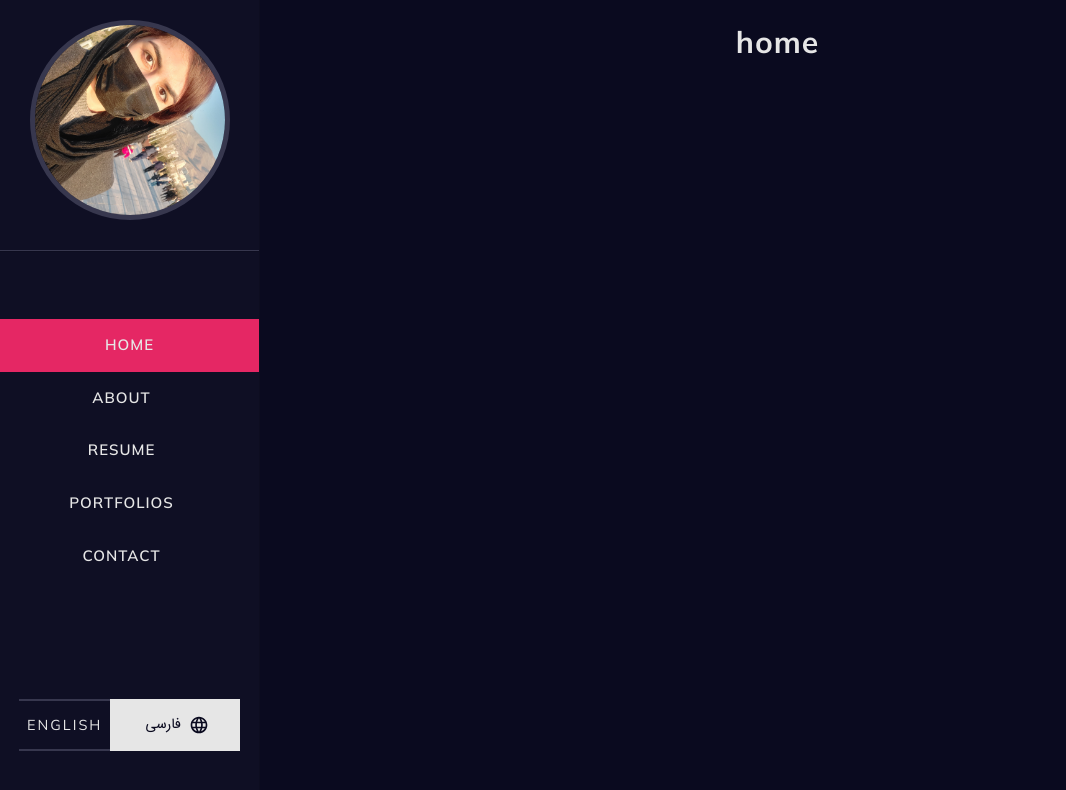
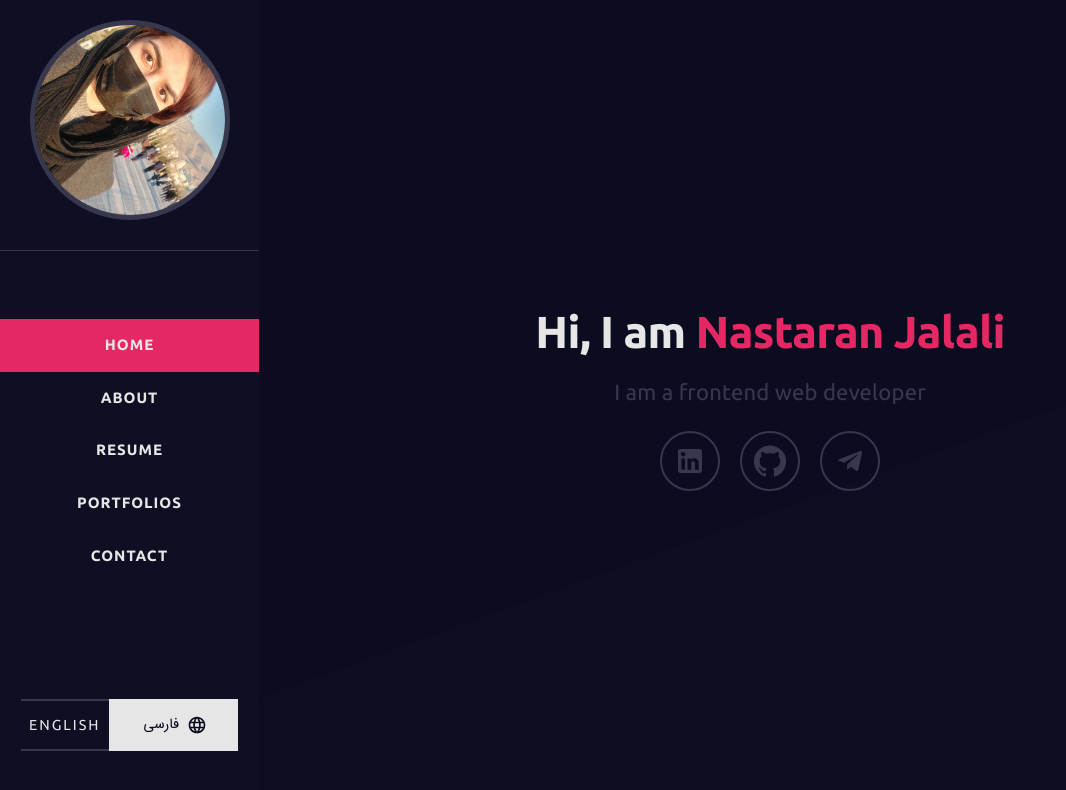
Before and after one commit to nastaranjalali/resumeReactApp, a React (Create React App) app: page / in a window 1280 px wide. Shown: the top 790 px of the page, without its empty margins (0-1066 px from the left). Built offline with nearby package versions, Linux system fonts and the light colour scheme; what jss-rtl would draw is missing.

Commit message:
add home page

```diff
--- a/package.json
+++ b/package.json
@@ -35,5 +35,8 @@
       "last 1 firefox version",
       "last 1 safari version"
     ]
+  },
+  "devDependencies": {
+    "prop-types": "^15.7.2"
   }
 }
--- a/public/index.html
+++ b/public/index.html
@@ -12,8 +12,7 @@
 
     <link rel="preconnect" href="https://fonts.googleapis.com">
     <link rel="preconnect" href="https://fonts.gstatic.com" crossorigin>
-    <link href="https://fonts.googleapis.com/css2?family=Mulish:ital,wght@0,200;0,300;0,400;0,500;0,600;0,700;0,800;0,900;1,200;1,300;1,400;1,500;1,600;1,700;1,800;1,900&display=swap" rel="stylesheet">
-    <link rel="apple-touch-icon" href="%PUBLIC_URL%/logo192.png" />
+    <link href="https://fonts.googleapis.com/css2?family=Ubuntu:wght@300;400;500;700&display=swap" rel="stylesheet">
     <link rel="stylesheet" href="fontCSS/fontiran.css">
     <!--
       manifest.json provides metadata used when your web app is installed on a
--- /dev/null
+++ b/src/assets/CSS/bgEffect.css
@@ -0,0 +1,29 @@
+html {
+    height: 100%;
+}
+
+body {
+    margin: 0;
+}
+
+.bg {
+    animation: slide 5s ease-in-out infinite alternate;
+    background-image: linear-gradient(-20deg, rgba(27, 27, 47, 0.5) 50%, #0f0f24 50%);
+    bottom: 0;
+    left: -100%;
+    opacity: .5;
+    position: fixed;
+    right: -50%;
+    top: 0;
+    z-index: -1;
+}
+
+
+@keyframes slide {
+    0% {
+        transform: translateX(-45%);
+    }
+    100% {
+        transform: translateX(25%);
+    }
+}
--- a/src/localization/index.js
+++ b/src/localization/index.js
@@ -16,7 +16,7 @@ export {getDirection}
 
 const fonts = {
     fa: "IRANSans",
-    en: 'Mulish'
+    en: 'Ubuntu'
 }
 
 const getFonts = () => {
--- a/src/screens/homeScreen.js
+++ b/src/screens/homeScreen.js
@@ -1,4 +1,77 @@
+import React, {useState} from 'react';
+import {makeStyles} from '@material-ui/core/styles';
+import {IconButton, Typography} from "@material-ui/core";
+import styles from "../assets/CSS/bgEffect.css"
+import {LinkedIn} from "@material-ui/icons";
+import LinkedInIcon from '@material-ui/icons/LinkedIn';
+import GitHubIcon from '@material-ui/icons/GitHub';
+import TelegramIcon from '@material-ui/icons/Telegram';
+import theme from "../themes/theme";
+
+
+const useStyles = makeStyles({
+    root: {
+        width: "100%",
+        height: "100vh",
+        display: "flex",
+        flexDirection: "column",
+        alignItems: "center",
+        justifyContent: "center"
+    },
+    name: {
+        color: "#e52764",
+        [theme.breakpoints.down("xs")]:{
+            display:"block"
+        }
+    },
+    btnContainer :{
+        display:"flex",
+        flexDirection:"row",
+
+    },
+    iconBTN:{
+        borderRadius:"50%",
+        border:"2px solid #37374e",
+        color:"#37374e",
+        margin:"10px",
+        transition:" 200ms ease",
+        '&:hover':{
+            borderColor:"#e52764",
+            transition:" 500ms ease",
+            color:"#e52764",
+
+        },
+
+    },
+    Icon:{
+        fontSize:"2rem",
+        color:"inherit",
+
+    }
+});
+
 function Home() {
-    return <h1>home</h1>;
+    const classes = useStyles()
+    return (
+        <div className={classes.root}>
+            <div className={"bg"}>
+            </div>
+            <Typography variant={"h1"} style={{marginBottom:"15px"}}>Hi, I am <span className={classes.name}>Nastaran Jalali</span></Typography>
+            <Typography variant={"body1"} style={{marginBottom:"15px"}}>I am a frontend web developer</Typography>
+            <div className={classes.btnContainer}>
+                <IconButton className={classes.iconBTN}>
+                    <LinkedInIcon className={classes.Icon}/>
+                </IconButton>
+                <IconButton className={classes.iconBTN}>
+                    <GitHubIcon className={classes.Icon}/>
+                </IconButton>
+                <IconButton className={classes.iconBTN}>
+                    <TelegramIcon className={classes.Icon}/>
+                </IconButton>
+            </div>
+        </div>
+
+    );
 }
+
 export default Home;
--- a/src/screens/index.js
+++ b/src/screens/index.js
@@ -9,9 +9,8 @@ import List from '@material-ui/core/List';
 import ListItem from '@material-ui/core/ListItem';
 import ListItemText from '@material-ui/core/ListItemText';
 import MenuIcon from '@material-ui/icons/Menu';
-import Toolbar from '@material-ui/core/Toolbar';
 import Typography from '@material-ui/core/Typography';
-import {makeStyles, useTheme} from '@material-ui/core/styles';
+import {makeStyles} from '@material-ui/core/styles';
 import profilePhoto from "../assets/images/profile.jpg"
 import {getTranslate, changeLang, lang} from "../localization";
 import {Button} from "@material-ui/core";
@@ -19,7 +18,6 @@ import LanguageIcon from '@material-ui/icons/Language';
 import Home from './homeScreen';
 import About from './AboutScreen';
 import Resume from './resumeScreen';
-import portfolios from './portfoliosScreen';
 import Contact from './contactScreen';
 import styles from '../assets/CSS/index.css'
 import Portfolios from "./portfoliosScreen";
@@ -50,7 +48,6 @@ const useStyles = makeStyles((theme) => ({
         },
     },
     // necessary for content to be below app bar
-    toolbar: theme.mixins.toolbar,
     drawerPaper: {
         width: drawerWidth,
         backgroundColor: "#0f0f24",
@@ -107,10 +104,6 @@ const useStyles = makeStyles((theme) => ({
             color: "#e6e6e6"
         }
     },
-    listitem: {
-        paddingRight: 0,
-        paddingLeft: 0
-    },
     content: {
         flexGrow: 1,
         padding: theme.spacing(3),
@@ -121,7 +114,6 @@ const useStyles = makeStyles((theme) => ({
 function ResponsiveDrawer(props) {
     const {window} = props;
     const classes = useStyles();
-    const theme = useTheme();
     const [mobileOpen, setMobileOpen] = useState(false);
     const [page, setPage] = useState(0);
 
@@ -144,7 +136,7 @@ function ResponsiveDrawer(props) {
                         width: "100%"
                     }}>
 
-                        <ListItem onClick={() => setPage(0)} style={{
+                        <ListItem onClick={() => {setPage(0);setMobileOpen(false)}} style={{
                             position: "relative",
                             paddingLeft: 0,
                             paddingRight: 0,
@@ -156,19 +148,24 @@ function ResponsiveDrawer(props) {
                             <div className={"overlay"}/>
 
                         </ListItem>
-                        <ListItem onClick={() => setPage(1)} style={{
+                        <ListItem onClick={() => {setPage(1);setMobileOpen(false)}} style={{
                             position: "relative",
                             paddingLeft: 0,
-                            backgroundColor: page === 1 ? "#e52764" : "transparent"
+                            paddingRight: 0,
+
+                            backgroundColor: page === 1 ? "#e52764" : "transparent",
+
                         }} className={"listItem"} button>
                             <ListItemText disableTypography={true} children={
                                 <Typography variant="body2">{translate.about}</Typography>
                             }/>
                             <div className={"overlay"}/>
                         </ListItem>
-                        <ListItem onClick={() => setPage(2)} style={{
+                        <ListItem onClick={() => {setPage(2);setMobileOpen(false)}} style={{
                             position: "relative",
                             paddingLeft: 0,
+                            paddingRight: 0,
+
                             backgroundColor: page === 2 ? "#e52764" : "transparent"
                         }} className={"listItem"} button>
                             <ListItemText disableTypography={true} children={
@@ -177,9 +174,11 @@ function ResponsiveDrawer(props) {
                             <div className={"overlay"}/>
 
                         </ListItem>
-                        <ListItem onClick={() => setPage(3)} style={{
+                        <ListItem onClick={() => {setPage(3);setMobileOpen(false)}} style={{
                             position: "relative",
                             paddingLeft: 0,
+                            paddingRight: 0,
+
                             backgroundColor: page === 3 ? "#e52764" : "transparent"
                         }} className={"listItem"} button>
                             <ListItemText disableTypography={true} children={
@@ -188,9 +187,11 @@ function ResponsiveDrawer(props) {
                             <div className={"overlay"}/>
 
                         </ListItem>
-                        <ListItem onClick={() => setPage(4)} style={{
+                        <ListItem onClick={() => {setPage(4);setMobileOpen(false)}} style={{
                             position: "relative",
                             paddingLeft: 0,
+                            paddingRight: 0,
+
                             backgroundColor: page === 4 ? "#e52764" : "transparent"
                         }} className={"listItem"} button>
                             <ListItemText disableTypography={true} children={
@@ -250,7 +251,7 @@ function ResponsiveDrawer(props) {
     return (
         <div className={classes.root}>
             <CssBaseline/>
-            <Toolbar>
+
                 <IconButton
                     color="inherit"
                     aria-label="open drawer"
@@ -259,7 +260,8 @@ function ResponsiveDrawer(props) {
                     className={classes.menuButton}
                     style={{
                         margin: "10px",
-                        fontSize: "2.5 rem"
+                        fontSize: "2.5 rem",
+                        position:"fixed"
 
                     }}
                 >
@@ -268,7 +270,6 @@ function ResponsiveDrawer(props) {
                 <Typography variant="h6" noWrap>
 
                 </Typography>
-            </Toolbar>
             <nav className={classes.drawer} aria-label="mailbox folders">
                 {/* The implementation can be swapped with js to avoid SEO duplication of links. */}
                 <Hidden smUp implementation="css">
@@ -299,7 +300,7 @@ function ResponsiveDrawer(props) {
                     </Drawer>
                 </Hidden>
             </nav>
-            <main className={classes.content}>
+            <main className={classes.content} style={{padding:0}}>
                 {changePage()}
             </main>
         </div>
--- a/src/themes/theme.js
+++ b/src/themes/theme.js
@@ -11,50 +11,50 @@ const theme = createTheme(
             h1: {
                 fontWeight: 700,
                 fontFamily: getFonts(),
-                fontSize: "3.2857 rem",
-                lineHeight: "4 rem"
+                fontSize: "2.8rem",
+                lineHeight: "4rem"
             },
             h2: {
                 fontWeight: 700,
                 fontFamily: getFonts(),
-                fontSize: "2.57 rem",
-                lineHeight: "3.2857 rem"
+                fontSize: "2.57rem",
+                lineHeight: "3.2857rem"
             },
             h3: {
                 fontWeight: 600,
                 fontFamily: getFonts(),
-                fontSize: "2 rem",
-                lineHeight: "2.7 rem"
+                fontSize: "2rem",
+                lineHeight: "2.7rem"
             }, h4: {
                 fontWeight: 600,
                 fontFamily: getFonts(),
-                fontSize: "1.71 rem",
-                lineHeight: "2.43 rem"
+                fontSize: "1.71rem",
+                lineHeight: "2.43rem"
             }, h5: {
                 fontWeight: 600,
                 fontFamily: getFonts(),
-                fontSize: "1.43 rem",
-                lineHeight: "2.14 rem"
+                fontSize: "1.43rem",
+                lineHeight: "2.14rem"
             },
             h6: {
                 fontWeight: 600,
                 fontFamily: getFonts(),
-                fontSize: "1.14 rem",
+                fontSize: "1.14rem",
                 lineHeight: "1.857rem"
             },
             subtitle1: {
                 fontWeight: 400,
                 fontFamily: getFonts(),
-                fontSize: "1.25 rem",
+                fontSize: "1.25rem",
                 lineHeight: "2rem",
                 marginTop: 15
             },
             body1: {
                 fontWeight: 400,
                 fontFamily: getFonts(),
-                fontSize: 18,
+                fontSize: 22,
                 lineHeight: "1.8rem",
-                color:"#636363"
+                color:"#37374e"
             },
             body2: {
                 fontWeight: 600,
```
Also changed, not shown: src/components/MenuItem.js (added), 1 other file (tests, documents, lock files or other folders).
